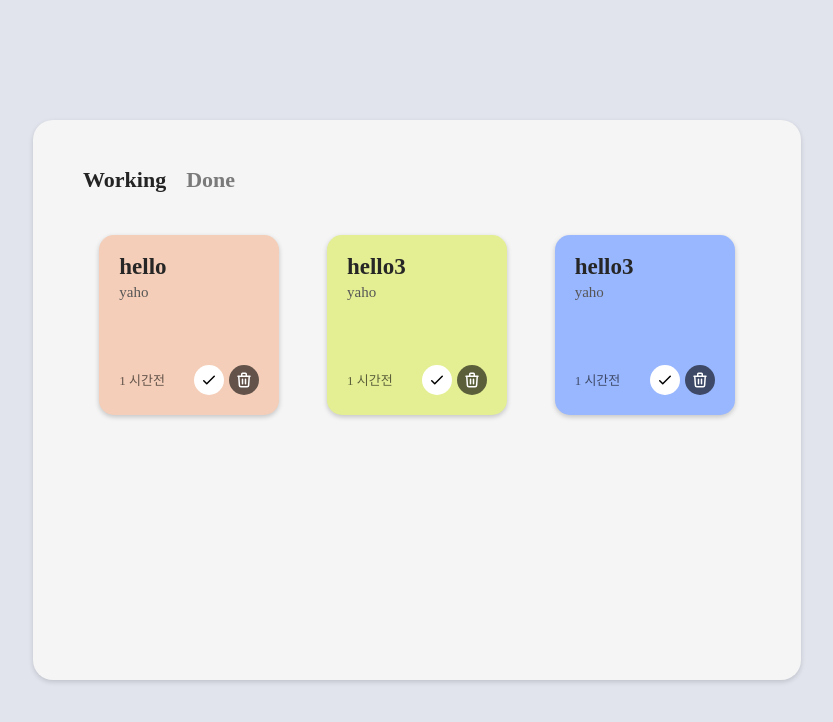
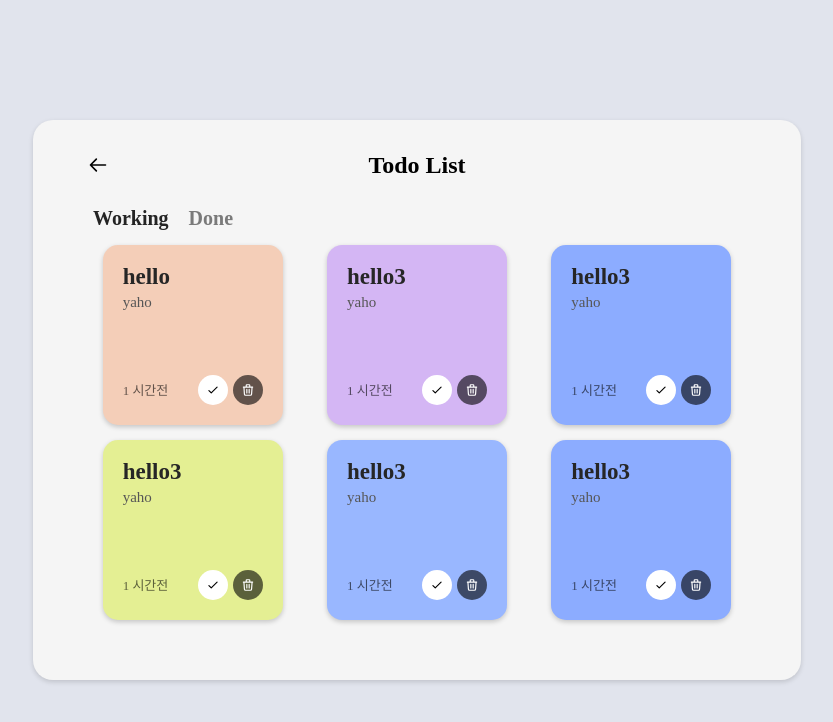
Before and after one commit to jeongmin-dev/team-todolist, a React (Create React App) app: page /todoList in a window 1280 px wide. Shown: the top 722 px of the page, without its empty margins (223-1056 px from the left). Built offline with nearby package versions, Linux system fonts and the light colour scheme; data requests are answered from the project's data file.

Commit message:
투두리스트
grid 수정
Layout 수정

```diff
--- a/fake-server/db.json
+++ b/fake-server/db.json
@@ -9,19 +9,11 @@
       "createdAt": 1665846659220
     },
     {
-      "id": 1,
-      "title": "hello1",
-      "content": "yaho",
-      "color": "#9BECC8",
-      "isDone": true,
-      "createdAt": 1665846659220
-    },
-    {
       "id": 3,
       "title": "hello3",
       "content": "yaho",
       "color": "#D4B6F4",
-      "isDone": true,
+      "isDone": false,
       "createdAt": 1665846659220
     },
     {
@@ -29,7 +21,7 @@
       "title": "hello3",
       "content": "yaho",
       "color": "#8cacff",
-      "isDone": true,
+      "isDone": false,
       "createdAt": 1665846659220
     },
     {
@@ -47,6 +39,54 @@
       "color": "#99b7ff",
       "isDone": false,
       "createdAt": 1665846659220
+    },
+    {
+      "id": 7,
+      "title": "hello3",
+      "content": "yaho",
+      "color": "#8cacff",
+      "isDone": false,
+      "createdAt": 1665846659220
+    },
+    {
+      "id": 8,
+      "title": "hello3",
+      "content": "yaho",
+      "color": "#E4EF93",
+      "isDone": false,
+      "createdAt": 1665846659220
+    },
+    {
+      "id": 9,
+      "title": "hello3",
+      "content": "yaho",
+      "color": "#99b7ff",
+      "isDone": true,
+      "createdAt": 1665846659220
+    },
+    {
+      "id": 10,
+      "title": "hello",
+      "content": "yaho",
+      "color": "#F4CEB8",
+      "isDone": false,
+      "createdAt": 1665846659220
+    },
+    {
+      "id": 11,
+      "title": "hello3",
+      "content": "yaho",
+      "color": "#D4B6F4",
+      "isDone": false,
+      "createdAt": 1665846659220
+    },
+    {
+      "id": 12,
+      "title": "hello3",
+      "content": "yaho",
+      "color": "#8cacff",
+      "isDone": true,
+      "createdAt": 1665846659220
     }
   ],
   "comments": []
--- a/src/components/layout/Layout.jsx
+++ b/src/components/layout/Layout.jsx
@@ -10,8 +10,9 @@ const Wrapper = styled.div`
   width: 60vw;
   max-width: 1000px;
   min-width: 400px;
-  height: 70vh;
-  max-height: 700px;
+  height: 560px;
+  /* min-height: 550px;
+  max-height: 555px; */
   padding: 30px 50px 50px 50px;
   border-radius: 20px;
   background-color: ${(props) => props.theme.boardColor};
--- a/src/components/list/List.jsx
+++ b/src/components/list/List.jsx
@@ -26,17 +26,31 @@ export default List;
 
 const BigContainer = styled.div`
   height: 100%;
-  overflow-y: scroll;
+  overflow-y: auto;
   &::-webkit-scrollbar {
-    display: none; /* Chrome, Safari, Opera*/
+    //display: none; /* Chrome, Safari, Opera*/
+  }
+  @media screen and (max-width: 770px) {
+    //height: 74vw;
+    //min-height: 460px;
   }
 `;
 const ListContainer = styled.div`
   display: grid;
-  height: 100%;
   min-height: 30vh;
-  grid-template-columns: repeat(auto-fill, minmax(165px, 1fr));
-  //grid-template-rows: repeat(auto-fill, minmax(150px, 180px));
+  grid-template-columns: repeat(auto-fill, minmax(160px, 1fr));
+  grid-template-rows: repeat(auto-fill, minmax(180px, 180px));
   gap: 15px;
-  padding: 5px 0px;
+  padding: 5px;
+
+  @media screen and (max-width: 770px) {
+    grid-template-rows: repeat(auto-fill, minmax(140px, 1fr));
+    grid-template-columns: repeat(auto-fill, minmax(137px, 1fr));
+    gap: 15px;
+  }
+  @media screen and (max-width: 690px) {
+    grid-template-rows: 1fr;
+    grid-template-columns: 1fr;
+    gap: 15px;
+  }
 `;
--- a/src/components/list/TodosNav.jsx
+++ b/src/components/list/TodosNav.jsx
@@ -20,10 +20,10 @@ const Nav = styled.ul`
   display: flex;
   align-items: center;
   width: 100%;
-  margin-bottom: 20px;
+  padding: 30px 0px 15px 10px;
 `;
 const NavItem = styled.li`
-  font-size: 22px;
+  font-size: 20px;
   font-weight: ${(props) => (props.focus ? "700" : "600")};
   margin-right: 20px;
   cursor: pointer;
--- a/src/components/todo/Todo.jsx
+++ b/src/components/todo/Todo.jsx
@@ -1,6 +1,14 @@
 import { useDispatch } from "react-redux";
 import styled from "styled-components";
+import Button from "../../elem/Button";
 import { __deleteTodos, __toggleTodos } from "../../redux/modules/todos";
+
+const btnStyle = {
+  _width: "30px",
+  bgColor: "white",
+  borderRadius: "50%",
+  _padding: "8px",
+};
 
 function Todo({ id, title, content, color, createdAt, isDone }) {
   const dispatch = useDispatch();
@@ -21,7 +29,7 @@ function Todo({ id, title, content, color, createdAt, isDone }) {
       <TodoUtils>
         <span>{(createdAt + "").slice(0, 1)} 시간전</span>
         <TodoBtns>
-          <span onClick={onToggle}>
+          <Button {...btnStyle} _onClick={onToggle}>
             <svg
               className="w-6 h-6"
               fill="none"
@@ -36,8 +44,8 @@ function Todo({ id, title, content, color, createdAt, isDone }) {
                 d="M5 13l4 4L19 7"
               />
             </svg>
-          </span>
-          <span onClick={onDelete}>
+          </Button>
+          <Button {...btnStyle} _onClick={onDelete}>
             <svg
               className="w-6 h-6"
               fill="none"
@@ -52,7 +60,7 @@ function Todo({ id, title, content, color, createdAt, isDone }) {
                 d="M19 7l-.867 12.142A2 2 0 0116.138 21H7.862a2 2 0 01-1.995-1.858L5 7m5 4v6m4-6v6m1-10V4a1 1 0 00-1-1h-4a1 1 0 00-1 1v3M4 7h16"
               />
             </svg>
-          </span>
+          </Button>
         </TodoBtns>
       </TodoUtils>
     </ListItem>
@@ -74,6 +82,9 @@ const ListItem = styled.div`
   background-color: ${(props) => props.bgColor};
   cursor: pointer;
   box-shadow: 0px 2px 5px rgba(0, 0, 0, 0.2);
+  @media screen and (max-width: 690px) {
+    max-width: 80%;
+  }
 `;
 
 const TodoItem = styled.div`
@@ -88,6 +99,22 @@ const TodoItem = styled.div`
     font-weight: 500;
     font-size: 15px;
   }
+  @media screen and (max-width: 742px) {
+    h3 {
+      font-size: 20px;
+    }
+    p {
+      font-size: 14px;
+    }
+  }
+  @media screen and (max-width: 690px) {
+    h3 {
+      font-size: 25px;
+    }
+    p {
+      font-size: 18px;
+    }
+  }
 `;
 
 const TodoUtils = styled.div`
@@ -98,22 +125,24 @@ const TodoUtils = styled.div`
     color: rgba(0, 0, 0, 0.6);
     font-size: 13px;
   }
+  @media screen and (max-width: 742px) {
+    span {
+      opacity: 0;
+    }
+  }
+  @media screen and (max-width: 690px) {
+    span {
+      font-size: 15px;
+      opacity: 1;
+    }
+  }
 `;
 
 const TodoBtns = styled.div`
   display: flex;
   justify-content: end;
-  span {
-    display: flex;
-    align-items: center;
-    justify-content: center;
-    width: 30px;
-    height: 30px;
+  button {
     margin-left: 5px;
-    background-color: white;
-    border-radius: 50%;
-    cursor: pointer;
-
     svg {
       width: 18px;
       color: black;
--- a/src/pages/Home.jsx
+++ b/src/pages/Home.jsx
@@ -1,11 +1,12 @@
+import { Link } from "react-router-dom";
 import Layout from "../components/layout/Layout";
 import Button from "../elem/Button";
 
 function Home() {
   return (
     <Layout>
-      Home
-      <Button>버튼</Button>
+      <Link to="/todolist">todolist</Link>
+      <Link to="/write">작성하기</Link>
     </Layout>
   );
 }
--- a/src/pages/TodoList.jsx
+++ b/src/pages/TodoList.jsx
@@ -3,11 +3,31 @@ import styled from "styled-components";
 import Layout from "../components/layout/Layout";
 import List from "../components/list/List";
 import TodosNav from "../components/list/TodosNav";
+import { Flexbox } from "../styles/flex";
 
 function TodoList() {
   const [focus, setFocus] = useState(true);
   return (
     <Layout>
+      <Nav>
+        <span>
+          <svg
+            className="w-6 h-6"
+            fill="none"
+            stroke="currentColor"
+            viewBox="0 0 24 24"
+            xmlns="http://www.w3.org/2000/svg"
+          >
+            <path
+              strokeLinecap="round"
+              strokeLinejoin="round"
+              strokeWidth={2}
+              d="M10 19l-7-7m0 0l7-7m-7 7h18"
+            />
+          </svg>
+        </span>
+        <h3>Todo List</h3>
+      </Nav>
       <ListWrapper>
         <TodosNav focus={focus} setFocus={setFocus} />
         <List isDone={!focus} />
@@ -22,5 +42,33 @@ const ListWrapper = styled.div`
   height: 100%;
   display: grid;
   grid-template-columns: 1fr;
-  grid-template-rows: 80px 1fr;
+  grid-template-rows: 60px 1fr;
+  padding-bottom: 30px;
 `;
+
+const Nav = styled.div`
+  display: flex;
+  align-items: center;
+  position: relative;
+  span {
+    ${Flexbox}
+    width:30px;
+    z-index: 2;
+    height: 30px;
+    border-radius: 50%;
+    cursor: pointer;
+    &:hover {
+      background-color: rgba(0, 0, 0, 0.1);
+    }
+  }
+  svg {
+    width: 20px;
+  }
+  h3 {
+    position: absolute;
+    width: 100%;
+    font-weight: 700;
+    font-size: 24px;
+    text-align: center;
+  }
+`;
```
